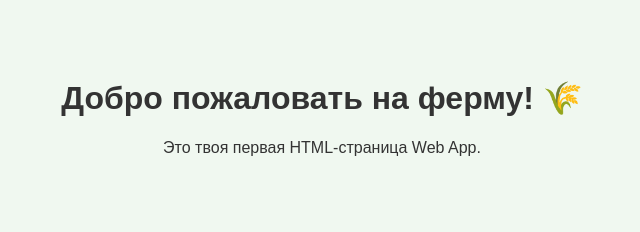
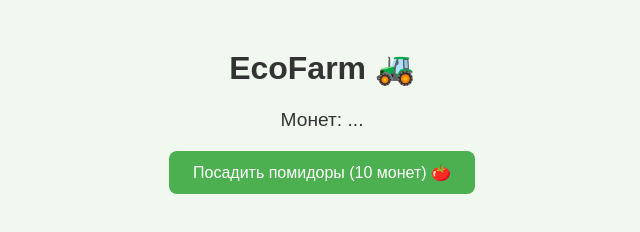
Before and after one commit to greenrepka/ecofarm, a plain HTML site: page ecofarm/docs/index.html in a window 1280 px wide. Shown: the whole page, without its empty margins (318-958 px from the left). Drawn offline with Linux system fonts and the light colour scheme.

Commit message:
Update index.html

```diff
--- a/ecofarm/docs/index.html
+++ b/ecofarm/docs/index.html
@@ -3,19 +3,56 @@
 <head>
     <meta charset="UTF-8">
     <meta name="viewport" content="width=device-width, initial-scale=1.0">
-    <title>Моя ферма</title>
+    <title>EcoFarm</title>
     <style>
         body {
             font-family: Arial, sans-serif;
             text-align: center;
-            padding-top: 50px;
+            padding: 20px;
             background-color: #f0f8f0;
             color: #333;
+        }
+        #game-info {
+            font-size: 1.2em;
+            margin-bottom: 20px;
+        }
+        button {
+            padding: 12px 24px;
+            font-size: 1em;
+            cursor: pointer;
+            border: none;
+            border-radius: 8px;
+            background-color: #4CAF50;
+            color: white;
+            transition: background-color 0.3s;
+        }
+        button:hover {
+            background-color: #45a049;
         }
     </style>
 </head>
 <body>
-    <h1>Добро пожаловать на ферму! 🌾</h1>
-    <p>Это твоя первая HTML-страница Web App.</p>
-</body>
-</html>
+    <h1>EcoFarm 🚜</h1>
+    <div id="game-info">
+        <p>Монет: <span id="money">...</span></p>
+    </div>
+
+    <button onclick="plantTomatoes()">Посадить помидоры (10 монет) 🍅</button>
+
+    <script src="https://telegram.org/js/telegram-web-app.js"></script>
+    <script>
+        if (Telegram.WebApp) {
+            Telegram.WebApp.ready();
+
+            // Получаем URL-параметры, чтобы узнать баланс
+            const urlParams = new URLSearchParams(window.location.search);
+            const money = urlParams.get('money');
+
+            // Отображаем деньги на странице
+            if (money) {
+                document.getElementById('money').textContent = money;
+            }
+
+            // Функция, которая вызывается при нажатии на кнопку
+            function plantTomatoes() {
+                // Закрываем Web App и отправляем
```
